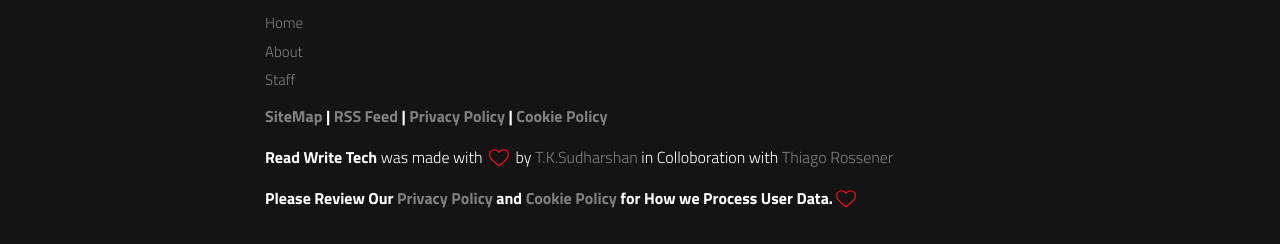
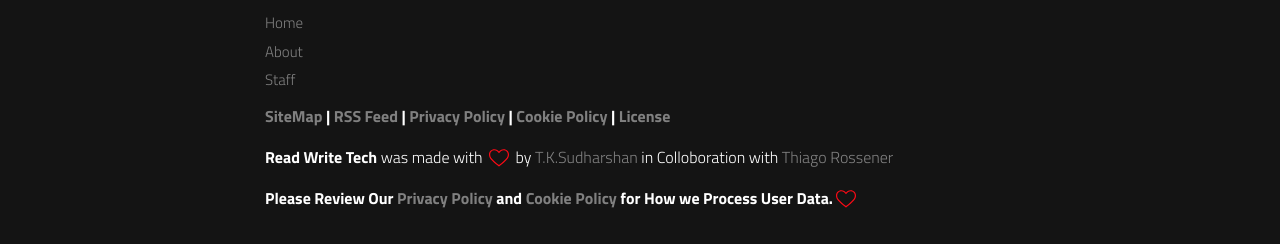
Before and after one commit to tks18/abandoned-read-write-tech, a Jekyll site: the page built from index.html, in a window 1280 px wide and 900 px high, scrolled down 4831 px. Shown: the part 653-897 px from the top of the window. Built offline with Jekyll 4.4.1, drawn with Linux system fonts in a browser that asks for light colours; a script that is not in the unit is left out.

Commit message:
Atlast This is final

```diff
--- a/_includes/footer.html
+++ b/_includes/footer.html
@@ -35,7 +35,7 @@
     {% include footer-links.html %}
 
     <p>
-      <span><a href="/sitemap.xml"> SiteMap </a> | <a href="/feed.xml"> RSS Feed </a> | <a href="/privacypolicy"> Privacy Policy </a> | <a href="/cookiepolicy"> Cookie Policy </a></span>
+      <span><a href="/sitemap.xml"> SiteMap </a> | <a href="/feed.xml"> RSS Feed </a> | <a href="/privacypolicy"> Privacy Policy </a> | <a href="/cookiepolicy"> Cookie Policy </a> | <a href="/license" target="_blank"> License </a></span>
     </p>
     <p>
       <span>Read Write Tech</span> was made with <svg class="love"><use xlink:href="#icon-heart"></use></svg> by <a href="https://github.com/tks18" target="_blank" class="creator">T.K.Sudharshan </a> in Colloboration with <a href="https://rossener.com" target="_blank" class="creator">Thiago Rossener</a>
```
